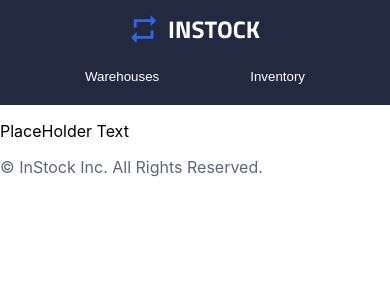
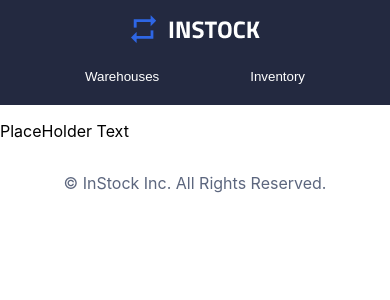
Before and after one commit to AlirezaEntessari/instock, a React (Create React App) app: page /inventory/add in a window 390 px wide. Shown: the top 300 px of the page. Built offline with nearby package versions, Linux system fonts and the light colour scheme.

Commit message:
make responsive for mobile, tablet and desktop

```diff
--- a/src/components/Footer/Footer.js
+++ b/src/components/Footer/Footer.js
@@ -3,9 +3,9 @@ import "./Footer.scss"
 const Footer = () => {
     return (
         <footer>
-            <div className="footer__container">
+
                 <p className="footer__text">© InStock Inc. All Rights Reserved.</p>
-            </div>
+
         </footer>
     )
 }
--- a/src/components/Footer/Footer.scss
+++ b/src/components/Footer/Footer.scss
@@ -1,6 +1,12 @@
 @use "../../styles/assets/partials/mixins" as *;
 @use "../../styles/assets/partials/variables" as *;
 
+
+footer {
+    display: flex;
+    justify-content: center;
+}
 .footer__text {
     color: $instock-secondary;
+    text-align: center;
 }
```
